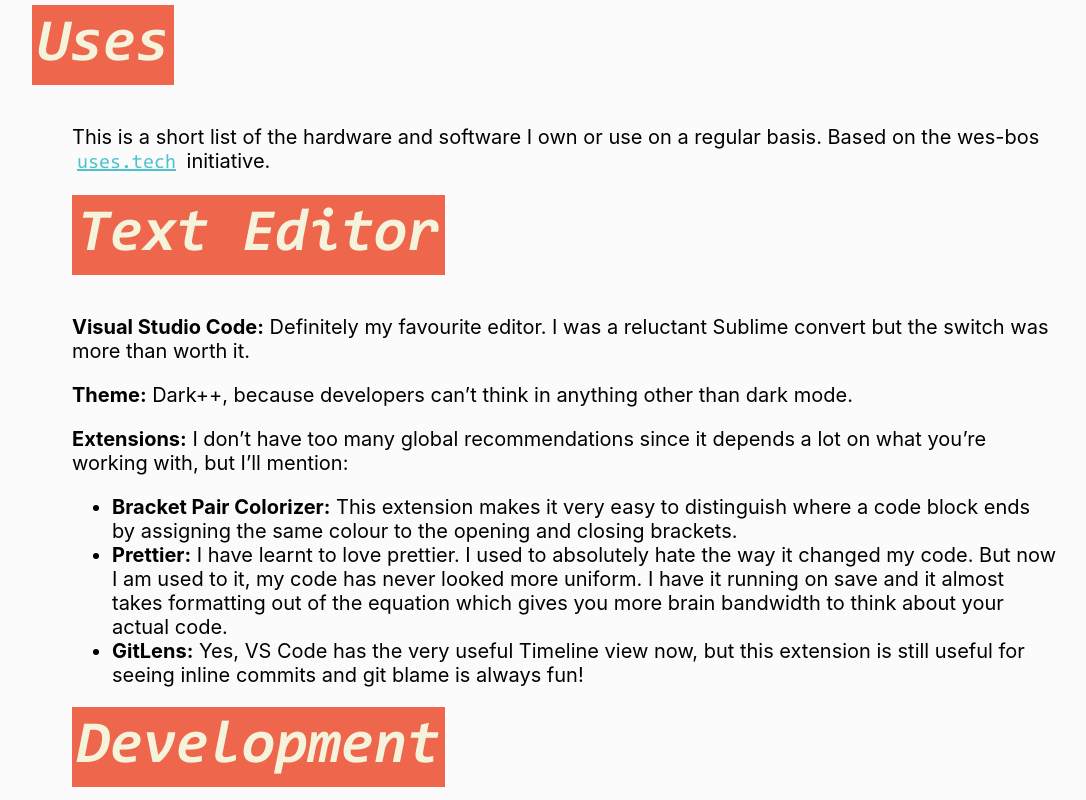
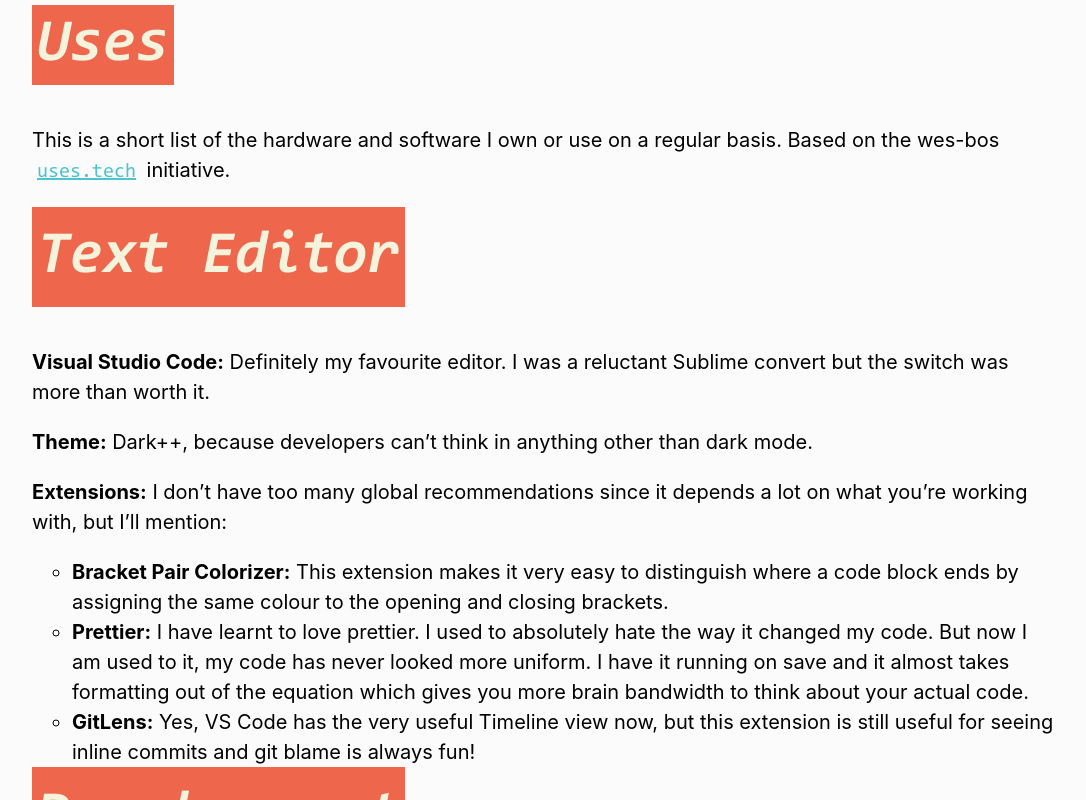
Before and after one commit to barlowa/portfolio-site, a React (Create React App) app: page / in a window 1280 px wide. Shown: the part 3140-3940 px from the top of the page, without its empty margins (96-1182 px from the left). Built offline with nearby package versions, Linux system fonts and the light colour scheme; no server answers.

Commit message:
created components for bullet points

```diff
--- /dev/null
+++ b/src/Atoms/Highlight.js
@@ -0,0 +1,10 @@
+import styled from 'styled-components'
+
+export const Highlight = styled.span`
+	/* color: ${({ theme: { secondary } }) => secondary}; */
+	background-color: ${({ theme: { secondaryHighlight } }) => secondaryHighlight};
+	padding: 5px;
+	margin-right: 5px;
+	font-weight: 600;
+	/* font-style: italic; */
+`
--- /dev/null
+++ b/src/Atoms/ListItems.js
@@ -0,0 +1,16 @@
+import styled from 'styled-components'
+
+export const ListItems = styled.ul`
+	list-style: none;
+	padding: 0;
+	margin: 0;
+	line-height: 1.5;
+	> li {
+		padding: 0 0 20px 0;
+		&::before {
+			content: '◀';
+			margin: 0 10px 0 0;
+			color: ${({ theme: { secondary } }) => secondary};
+		}
+	}
+`
--- a/src/Atoms/index.js
+++ b/src/Atoms/index.js
@@ -6,3 +6,5 @@ export { default as InlineImage } from './InlineImage'
 export { default as Modal } from './Modal'
 export { default as Thumbnail } from './Thumbnail'
 export { Divider } from './Divider'
+export { ListItems } from './ListItems'
+export { Highlight } from './Highlight'
--- a/src/Organisms/BullettedSection.js
+++ b/src/Organisms/BullettedSection.js
@@ -2,25 +2,20 @@ import PropTypes from 'prop-types'
 import React from 'react'
 import styled from 'styled-components'
 
-import { Gutter, InlineImage } from '../Atoms'
+import { Gutter, ListItems } from '../Atoms'
 import { TextBlock } from '../Molecules'
 
 const Layout = styled.div`
-	display: grid;
-	grid-template-columns: auto auto;
-	grid-gap: 40px;
-	@media only screen and (max-width: ${({ theme: { tabletBreakpoint } }) => tabletBreakpoint}) {
-		grid-template-columns: auto;
-		grid-template-rows: auto auto;
-		justify-items: center;
-	}
+	display: block;
+	margin: 0 0 40px 0;
 `
 const BullettedSection = ({ image, children, title, imageWidth }) => {
 	return (
 		<Gutter>
 			<Layout>
-				<InlineImage src={image} maxWidth={imageWidth} />
-				<TextBlock title={title}>{children}</TextBlock>
+				<TextBlock title={title}>
+					<ListItems>{children}</ListItems>
+				</TextBlock>
 			</Layout>
 		</Gutter>
 	)
```
